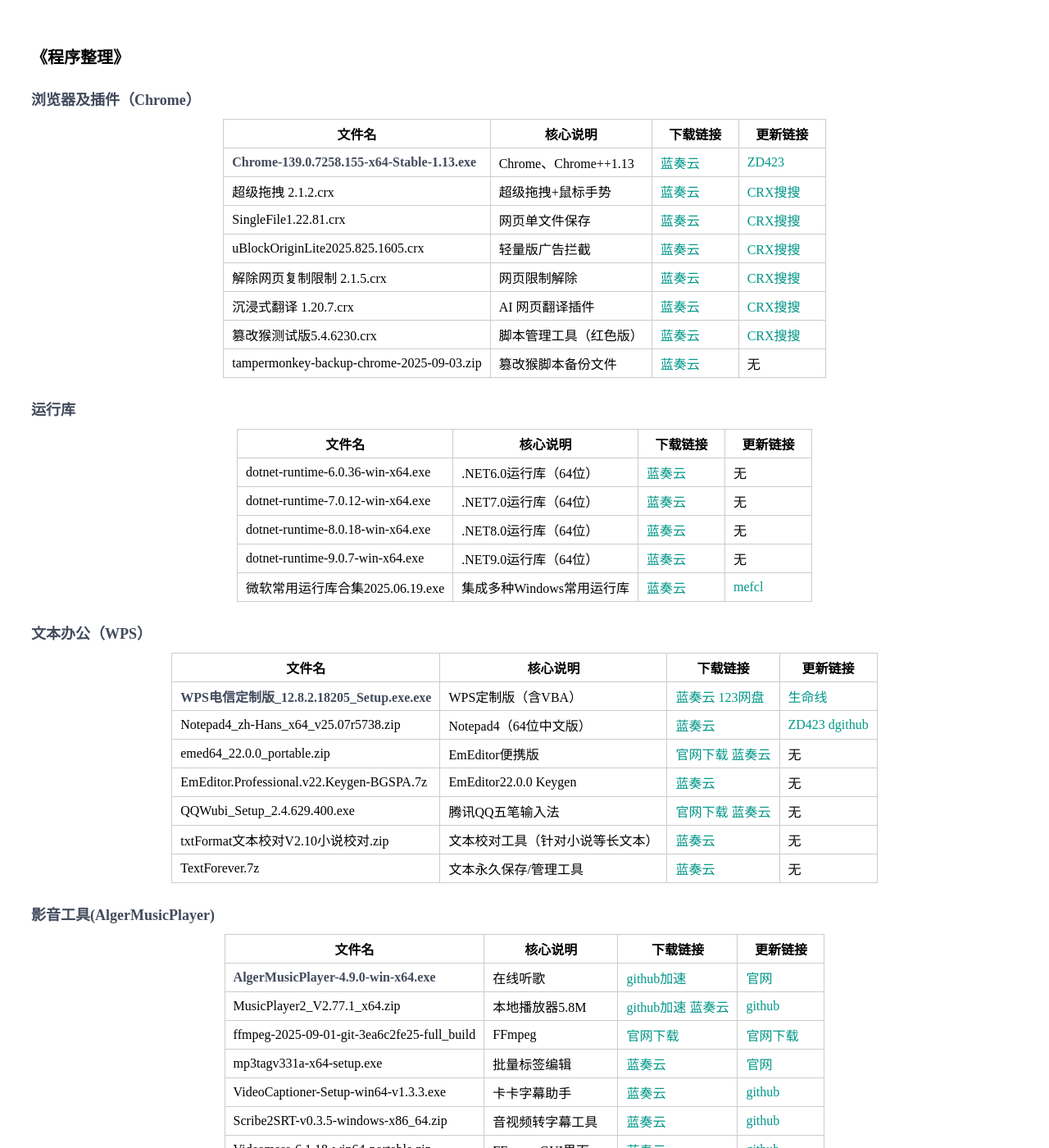
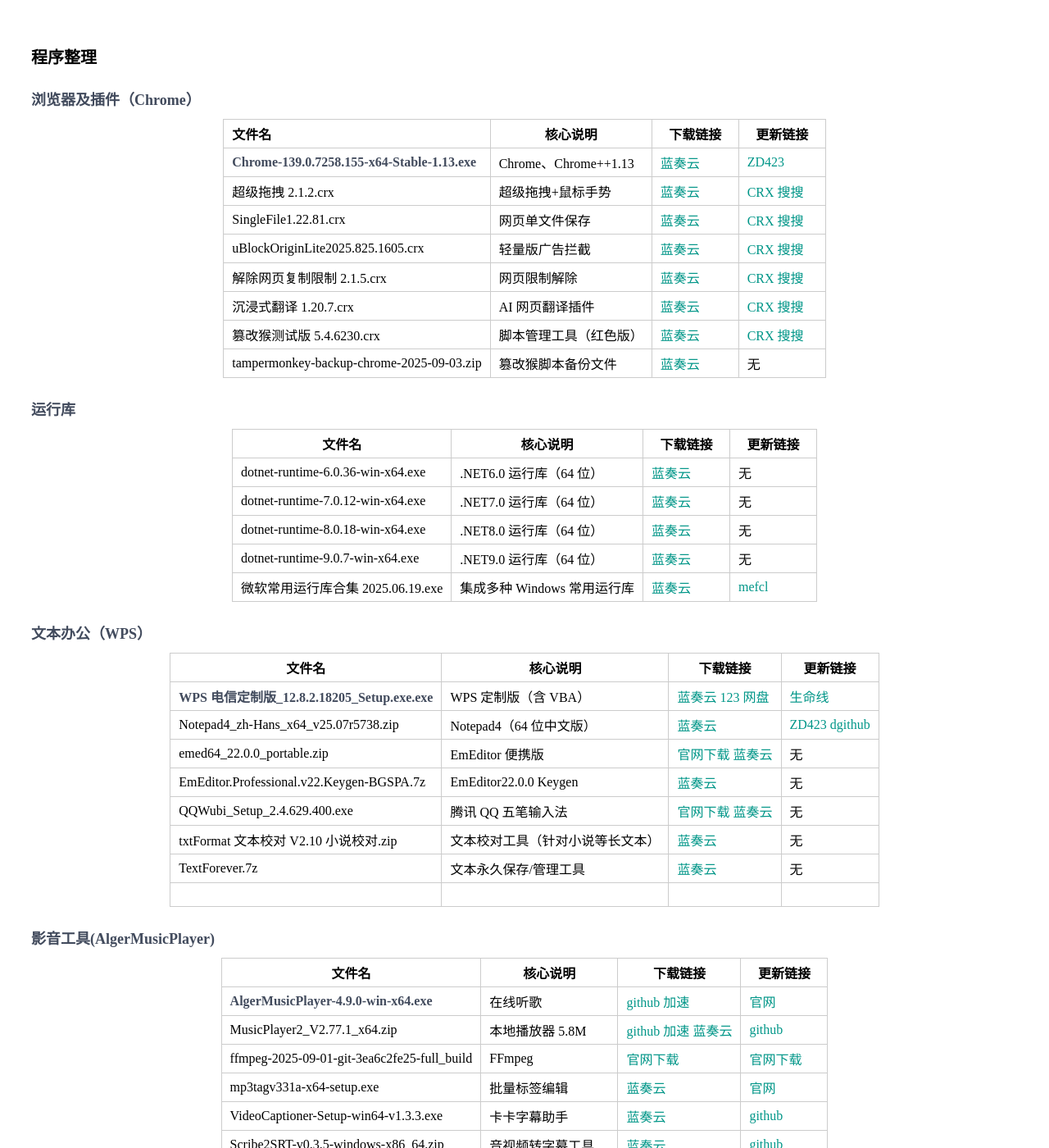
Before and after one commit to hincom/hincom.github.io, a Jekyll site: the page built from docs/程序整理.md, in a window 1280 px wide and 1400 px high. Shown: the whole window at 82% size. Built offline with Jekyll 4.4.1, drawn with Linux system fonts in a browser that asks for light colours; our own code applies the rules of GitHub Pages for plain Markdown files; some of the changed text lies outside the part shown.

```diff
--- a/docs/程序整理.md
+++ b/docs/程序整理.md
@@ -1,70 +1,71 @@
-## 《程序整理》
+## 程序整理
 
 ### 浏览器及插件（Chrome）
 
 | 文件名                                        | 核心说明               | 下载链接                                           | 更新链接                                                     |
-| --------------------------------------------- | ---------------------- | -------------------------------------------------- | ------------------------------------------------------------ |
+| :-------------------------------------------- | ---------------------- | -------------------------------------------------- | ------------------------------------------------------------ |
 | **Chrome-139.0.7258.155-x64-Stable-1.13.exe** | Chrome、Chrome++1.13   | [蓝奏云](https://423down.lanzouo.com/iAq1q34n8kih) | [ZD423](https://www.423down.com/791.html)                    |
-| 超级拖拽 2.1.2.crx                            | 超级拖拽+鼠标手势      | [蓝奏云](https://giakou.lanzoub.com/iRkOh356hw2b)  | [CRX搜搜](https://www.crxsoso.com/webstore/detail/jaikcnhlohebodlpkmjepipngegjbfpg) |
-| SingleFile1.22.81.crx                         | 网页单文件保存         | [蓝奏云](https://giakou.lanzoub.com/ioJ7q356hw0j)  | [CRX搜搜](https://www.crxsoso.com/webstore/detail/mpiodijhokgodhhofbcjdecpffjipkle) |
-| uBlockOriginLite2025.825.1605.crx             | 轻量版广告拦截         | [蓝奏云](https://giakou.lanzoub.com/iTogI356hwed)  | [CRX搜搜](https://www.crxsoso.com/webstore/detail/ddkjiahejlhfcafbddmgiahcphecmpfh) |
-| 解除网页复制限制 2.1.5.crx                    | 网页限制解除           | [蓝奏云](https://giakou.lanzoub.com/ic852356hwva)  | [CRX搜搜](https://www.crxsoso.com/webstore/detail/jhodmcfehicjonjdoljadkbkenaoehfm) |
-| 沉浸式翻译 1.20.7.crx                         | AI 网页翻译插件        | [蓝奏云](https://giakou.lanzoub.com/iUWWo356hwpe)  | [CRX搜搜](https://www.crxsoso.com/webstore/detail/bpoadfkcbjbfhfodiogcnhhhpibjhbnh) |
-| 篡改猴测试版5.4.6230.crx                      | 脚本管理工具（红色版） | [蓝奏云](https://giakou.lanzoub.com/iiNFc356hwih)  | [CRX搜搜](https://www.crxsoso.com/webstore/detail/gcalenpjmijncebpfijmoaglllgpjagf) |
+| 超级拖拽 2.1.2.crx                            | 超级拖拽+鼠标手势      | [蓝奏云](https://giakou.lanzoub.com/iRkOh356hw2b)  | [CRX 搜搜](https://www.crxsoso.com/webstore/detail/jaikcnhlohebodlpkmjepipngegjbfpg) |
+| SingleFile1.22.81.crx                         | 网页单文件保存         | [蓝奏云](https://giakou.lanzoub.com/ioJ7q356hw0j)  | [CRX 搜搜](https://www.crxsoso.com/webstore/detail/mpiodijhokgodhhofbcjdecpffjipkle) |
+| uBlockOriginLite2025.825.1605.crx             | 轻量版广告拦截         | [蓝奏云](https://giakou.lanzoub.com/iTogI356hwed)  | [CRX 搜搜](https://www.crxsoso.com/webstore/detail/ddkjiahejlhfcafbddmgiahcphecmpfh) |
+| 解除网页复制限制 2.1.5.crx                    | 网页限制解除           | [蓝奏云](https://giakou.lanzoub.com/ic852356hwva)  | [CRX 搜搜](https://www.crxsoso.com/webstore/detail/jhodmcfehicjonjdoljadkbkenaoehfm) |
+| 沉浸式翻译 1.20.7.crx                         | AI 网页翻译插件        | [蓝奏云](https://giakou.lanzoub.com/iUWWo356hwpe)  | [CRX 搜搜](https://www.crxsoso.com/webstore/detail/bpoadfkcbjbfhfodiogcnhhhpibjhbnh) |
+| 篡改猴测试版 5.4.6230.crx                     | 脚本管理工具（红色版） | [蓝奏云](https://giakou.lanzoub.com/iiNFc356hwih)  | [CRX 搜搜](https://www.crxsoso.com/webstore/detail/gcalenpjmijncebpfijmoaglllgpjagf) |
 | tampermonkey-backup-chrome-2025-09-03.zip     | 篡改猴脚本备份文件     | [蓝奏云](https://giakou.lanzoub.com/in818359rkza)  | 无                                                           |
 
 ### 运行库
 
-| 文件名                            | 核心说明                  | 下载链接                                                   | 更新链接                                                  |
-| --------------------------------- | ------------------------- | ---------------------------------------------------------- | --------------------------------------------------------- |
-| dotnet-runtime-6.0.36-win-x64.exe | .NET6.0运行库（64位）     | [蓝奏云](https://giakou.lanzoub.com/iBFQb356l4pa "蓝奏云") | 无                                                        |
-| dotnet-runtime-7.0.12-win-x64.exe | .NET7.0运行库（64位）     | [蓝奏云](https://giakou.lanzoub.com/i4ZT4356kzkf "蓝奏云") | 无                                                        |
-| dotnet-runtime-8.0.18-win-x64.exe | .NET8.0运行库（64位）     | [蓝奏云](https://giakou.lanzoub.com/i8F6S356l0xe "蓝奏云") | 无                                                        |
-| dotnet-runtime-9.0.7-win-x64.exe  | .NET9.0运行库（64位）     | [蓝奏云](https://giakou.lanzoub.com/ijVhW356l1zc "蓝奏云") | 无                                                        |
-| 微软常用运行库合集2025.06.19.exe  | 集成多种Windows常用运行库 | [蓝奏云](https://giakou.lanzoub.com/iDii3356l3wb "蓝奏云") | [mefcl](https://www.mefcl.com/yxk-dreamcast.html "mefcl") |
+| 文件名                            | 核心说明                    | 下载链接                                                   | 更新链接                                                  |
+| --------------------------------- | --------------------------- | ---------------------------------------------------------- | --------------------------------------------------------- |
+| dotnet-runtime-6.0.36-win-x64.exe | .NET6.0 运行库（64 位）     | [蓝奏云](https://giakou.lanzoub.com/iBFQb356l4pa "蓝奏云") | 无                                                        |
+| dotnet-runtime-7.0.12-win-x64.exe | .NET7.0 运行库（64 位）     | [蓝奏云](https://giakou.lanzoub.com/i4ZT4356kzkf "蓝奏云") | 无                                                        |
+| dotnet-runtime-8.0.18-win-x64.exe | .NET8.0 运行库（64 位）     | [蓝奏云](https://giakou.lanzoub.com/i8F6S356l0xe "蓝奏云") | 无                                                        |
+| dotnet-runtime-9.0.7-win-x64.exe  | .NET9.0 运行库（64 位）     | [蓝奏云](https://giakou.lanzoub.com/ijVhW356l1zc "蓝奏云") | 无                                                        |
+| 微软常用运行库合集 2025.06.19.exe | 集成多种 Windows 常用运行库 | [蓝奏云](https://giakou.lanzoub.com/iDii3356l3wb "蓝奏云") | [mefcl](https://www.mefcl.com/yxk-dreamcast.html "mefcl") |
 
 ### 文本办公（WPS）
 
-| 文件名                                        | 核心说明                         | 下载链接                                                     | 更新链接                                                     |
-| --------------------------------------------- | -------------------------------- | ------------------------------------------------------------ | ------------------------------------------------------------ |
-| **WPS电信定制版\_12.8.2.18205_Setup.exe.exe** | WPS定制版（含VBA）               | [蓝奏云](https://www.lanzn.com/iajaI2krbzne "蓝奏云") [123网盘](https://www.123865.com/s/2nzAjv-Wtzdv "123网盘") | [生命线](https://smxr.com/wps2023.html "生命线")             |
-| Notepad4_zh-Hans_x64_v25.07r5738.zip          | Notepad4（64位中文版）           | [蓝奏云](https://giakou.lanzoub.com/i9P28356v84d "蓝奏云")   | [ZD423](https://423down.lanzouo.com/b0f1cxv7a "ZD423") [dgithub](https://dgithub.xyz/zufuliu/notepad4/releases "dgithub") |
-| emed64_22.0.0_portable.zip                    | EmEditor便携版                   | [官网下载](https://download.emeditor.info/emed64_22.0.0_portable.zip "官方下载") [蓝奏云](https://giakou.lanzoub.com/iUhwf356ulpg "蓝奏云") | 无                                                           |
-| EmEditor.Professional.v22.Keygen-BGSPA.7z     | EmEditor22.0.0 Keygen            | [蓝奏云](https://giakou.lanzoub.com/iamib356ulqh "蓝奏云")   | 无                                                           |
-| QQWubi_Setup_2.4.629.400.exe                  | 腾讯QQ五笔输入法                 | [官网下载](https://cdn1.ime.sogou.com/QQWubi_Setup_2.4.629.400.exe "官网下载") [蓝奏云](https://giakou.lanzoub.com/i6Y44356vfne "蓝奏云") | 无                                                           |
-| txtFormat文本校对V2.10小说校对.zip            | 文本校对工具（针对小说等长文本） | [蓝奏云](https://giakou.lanzoub.com/igonB356vnyd "蓝奏云")   | 无                                                           |
-| TextForever.7z                                | 文本永久保存/管理工具            | [蓝奏云](https://giakou.lanzoub.com/i5n4N356vo0f "蓝奏云")   | 无                                                           |
+| 文件名                                         | 核心说明                         | 下载链接                                                     | 更新链接                                                     |
+| ---------------------------------------------- | -------------------------------- | ------------------------------------------------------------ | ------------------------------------------------------------ |
+| **WPS 电信定制版\_12.8.2.18205_Setup.exe.exe** | WPS 定制版（含 VBA）             | [蓝奏云](https://www.lanzn.com/iajaI2krbzne "蓝奏云")   [123 网盘](https://www.123865.com/s/2nzAjv-Wtzdv "123网盘") | [生命线](https://smxr.com/wps2023.html "生命线")             |
+| Notepad4_zh-Hans_x64_v25.07r5738.zip           | Notepad4（64 位中文版）          | [蓝奏云](https://giakou.lanzoub.com/i9P28356v84d "蓝奏云")   | [ZD423](https://423down.lanzouo.com/b0f1cxv7a "ZD423") [dgithub](https://dgithub.xyz/zufuliu/notepad4/releases "dgithub") |
+| emed64_22.0.0_portable.zip                     | EmEditor 便携版                  | [官网下载](https://download.emeditor.info/emed64_22.0.0_portable.zip "官方下载") [蓝奏云](https://giakou.lanzoub.com/iUhwf356ulpg "蓝奏云") | 无                                                           |
+| EmEditor.Professional.v22.Keygen-BGSPA.7z      | EmEditor22.0.0 Keygen            | [蓝奏云](https://giakou.lanzoub.com/iamib356ulqh "蓝奏云")   | 无                                                           |
+| QQWubi_Setup_2.4.629.400.exe                   | 腾讯 QQ 五笔输入法               | [官网下载](https://cdn1.ime.sogou.com/QQWubi_Setup_2.4.629.400.exe "官网下载") [蓝奏云](https://giakou.lanzoub.com/i6Y44356vfne "蓝奏云") | 无                                                           |
+| txtFormat 文本校对 V2.10 小说校对.zip          | 文本校对工具（针对小说等长文本） | [蓝奏云](https://giakou.lanzoub.com/igonB356vnyd "蓝奏云")   | 无                                                           |
+| TextForever.7z                                 | 文本永久保存/管理工具            | [蓝奏云](https://giakou.lanzoub.com/i5n4N356vo0f "蓝奏云")   | 无                                                           |
+|                                                |                                  |                                                              |                                                              |
 
 ### 影音工具(AlgerMusicPlayer)
 
-| 文件名                                      | 核心说明            | 下载链接                                                     | 更新链接                                                     |
-| ------------------------------------------- | ------------------- | ------------------------------------------------------------ | ------------------------------------------------------------ |
-| **AlgerMusicPlayer-4.9.0-win-x64.exe**      | 在线听歌            | [github加速](https://ghp.keleyaa.com/https://github.com/algerkong/AlgerMusicPlayer/releases/download/v4.9.0/AlgerMusicPlayer-4.9.0-win-x64.exe "github加速") | [官网](https://alger.fun/ "官网")                            |
-| MusicPlayer2_V2.77.1_x64.zip                | 本地播放器5.8M      | [github加速](https://ghp.keleyaa.com/https://github.com/zhongyang219/MusicPlayer2/releases/download/V2.77.1/MusicPlayer2_V2.77.1_x64.zip "github加速") [蓝奏云](https://giakou.lanzoub.com/iEsde356w00h "蓝奏云") | [github](https://github.com/zhongyang219/MusicPlayer2/releases "github") |
-| ffmpeg-2025-09-01-git-3ea6c2fe25-full_build | FFmpeg              | [官网下载](https://www.gyan.dev/ffmpeg/builds/ffmpeg-git-full.7z "官网下载") | [官网下载](https://www.gyan.dev/ffmpeg/builds/ffmpeg-git-full.7z "官网下载") |
-| mp3tagv331a-x64-setup.exe                   | 批量标签编辑        | [蓝奏云](https://giakou.lanzoub.com/izZJ1356ypaj "蓝奏云")   | [官网](https://www.mp3tag.de/en/download.html "官网")        |
-| VideoCaptioner-Setup-win64-v1.3.3.exe       | 卡卡字幕助手        | [蓝奏云](https://wwwm.lanzoue.com/ii14G2pdsbej "蓝奏云")     | [github](https://github.com/WEIFENG2333/VideoCaptioner/releases "github") |
-| Scribe2SRT-v0.3.5-windows-x86_64.zip        | 音视频转字幕工具    | [蓝奏云](https://giakou.lanzoub.com/iZvll35adg8b "蓝奏云")   | [github](https://github.com/cylind/scribe2srt "github")      |
-| Videomass-6.1.18-win64-portable.zip         | FFmpeg GUI界面      | [蓝奏云](https://giakou.lanzoub.com/ihceB3573odg "蓝奏云")   | [github](https://github.com/jeanslack/Videomass/releases "github") |
-| РotРlayer-250625(1.7.22569)-x64-Stable.exe  | PotPlayer视频播放器 | [蓝奏云](https://giakou.lanzoub.com/iTOeq35745gb "蓝奏云")   | [423down](https://www.423down.com/3050.html "423down")       |
+| 文件名                                      | 核心说明             | 下载链接                                                     | 更新链接                                                     |
+| ------------------------------------------- | -------------------- | ------------------------------------------------------------ | ------------------------------------------------------------ |
+| **AlgerMusicPlayer-4.9.0-win-x64.exe**      | 在线听歌             | [github 加速](https://ghp.keleyaa.com/https://github.com/algerkong/AlgerMusicPlayer/releases/download/v4.9.0/AlgerMusicPlayer-4.9.0-win-x64.exe "github加速") | [官网](https://alger.fun/ "官网")                            |
+| MusicPlayer2_V2.77.1_x64.zip                | 本地播放器 5.8M      | [github 加速](https://ghp.keleyaa.com/https://github.com/zhongyang219/MusicPlayer2/releases/download/V2.77.1/MusicPlayer2_V2.77.1_x64.zip "github加速") [蓝奏云](https://giakou.lanzoub.com/iEsde356w00h "蓝奏云") | [github](https://github.com/zhongyang219/MusicPlayer2/releases "github") |
+| ffmpeg-2025-09-01-git-3ea6c2fe25-full_build | FFmpeg               | [官网下载](https://www.gyan.dev/ffmpeg/builds/ffmpeg-git-full.7z "官网下载") | [官网下载](https://www.gyan.dev/ffmpeg/builds/ffmpeg-git-full.7z "官网下载") |
+| mp3tagv331a-x64-setup.exe                   | 批量标签编辑         | [蓝奏云](https://giakou.lanzoub.com/izZJ1356ypaj "蓝奏云")   | [官网](https://www.mp3tag.de/en/download.html "官网")        |
+| VideoCaptioner-Setup-win64-v1.3.3.exe       | 卡卡字幕助手         | [蓝奏云](https://wwwm.lanzoue.com/ii14G2pdsbej "蓝奏云")     | [github](https://github.com/WEIFENG2333/VideoCaptioner/releases "github") |
+| Scribe2SRT-v0.3.5-windows-x86_64.zip        | 音视频转字幕工具     | [蓝奏云](https://giakou.lanzoub.com/iZvll35adg8b "蓝奏云")   | [github](https://github.com/cylind/scribe2srt "github")      |
+| Videomass-6.1.18-win64-portable.zip         | FFmpeg GUI 界面      | [蓝奏云](https://giakou.lanzoub.com/ihceB3573odg "蓝奏云")   | [github](https://github.com/jeanslack/Videomass/releases "github") |
+| РotРlayer-250625(1.7.22569)-x64-Stable.exe  | PotPlayer 视频播放器 | [蓝奏云](https://giakou.lanzoub.com/iTOeq35745gb "蓝奏云")   | [423down](https://www.423down.com/3050.html "423down")       |
 
-### 图像OCR(Umi-OCR)
+### 图像 OCR(Umi-OCR)
 
-| 文件名                           | 核心说明               | 下载链接                                                     | 更新链接                                                     |
-| -------------------------------- | ---------------------- | ------------------------------------------------------------ | ------------------------------------------------------------ |
-| FSViewer 8.1（安装版）           | FastStone Image Viewer | [官网下载](https://www.faststonesoft.net/DN/FSViewerSetup81.exe "官网下载") | [apsgo](https://faststone-image-viewer.apsgo.cn/zh-cn "apsgo") |
-| FSViewer 8.1（便携版）           |                        | [官网下载](https://www.faststonesoft.net/DN/FSViewer81.zip "官网下载") | [apsgo](https://faststone-image-viewer.apsgo.cn/zh-cn "apsgo") |
-| FSViewer注册及关联设置.zip       | FSViewer注册及关联设置 | [蓝奏云](https://giakou.lanzoub.com/iChlF35750qh "蓝奏云")   | 无                                                           |
-| **Umi-OCR_Paddle_v2.1.5.7z.exe** | Umi-OCR文字识别工具    | [蓝奏云](https://hiroi-sora.lanzoul.com/s/umi-ocr "蓝奏云")  | [蓝奏云](https://hiroi-sora.lanzoul.com/s/umi-ocr "蓝奏云")  |
+| 文件名                           | 核心说明                | 下载链接                                                     | 更新链接                                                     |
+| -------------------------------- | ----------------------- | ------------------------------------------------------------ | ------------------------------------------------------------ |
+| FSViewer 8.1（安装版）           | FastStone Image Viewer  | [官网下载](https://www.faststonesoft.net/DN/FSViewerSetup81.exe "官网下载") | [apsgo](https://faststone-image-viewer.apsgo.cn/zh-cn "apsgo") |
+| FSViewer 8.1（便携版）           |                         | [官网下载](https://www.faststonesoft.net/DN/FSViewer81.zip "官网下载") | [apsgo](https://faststone-image-viewer.apsgo.cn/zh-cn "apsgo") |
+| FSViewer 注册及关联设置.zip      | FSViewer 注册及关联设置 | [蓝奏云](https://giakou.lanzoub.com/iChlF35750qh "蓝奏云")   | 无                                                           |
+| **Umi-OCR_Paddle_v2.1.5.7z.exe** | Umi-OCR 文字识别工具    | [蓝奏云](https://hiroi-sora.lanzoul.com/s/umi-ocr "蓝奏云")  | [蓝奏云](https://hiroi-sora.lanzoul.com/s/umi-ocr "蓝奏云")  |
 
 ### 下载传输
 
-| 文件名                                | 核心说明           | 下载链接                                                   | 更新链接                                                     |
-| ------------------------------------- | ------------------ | ---------------------------------------------------------- | ------------------------------------------------------------ |
-| 迅雷Thunder 12.4.4.3740.exe           | 迅雷12去广告精简版 | [蓝奏云](https://giakou.lanzoub.com/iLlIJ3577zgj "蓝奏云") | [52-映梓](https://www.52pojie.cn/thread-2052161-1-1.html "52-映梓") |
-| Lanzouyun-3.5.3-x64-win.7z            | 蓝奏云客户端       | [蓝奏云](https://giakou.lanzoub.com/iCTBe3575b3a "蓝奏云") | [dgithub](https://dgithub.xyz/chenhb23/lanzouyun-disk "dgithub") |
-| LocalSend-1.17.0-windows-x86-64.exe   | 本地文件传输工具   | [蓝奏云](https://giakou.lanzoub.com/iCTBe3575b3a "蓝奏云") | [官网](https://localsend.org/zh-CN/download "官网")          |
-| internet_download_manager_6.42.42.zip | idm                | [蓝奏云](https://giakou.lanzoub.com/ih85w357d6di "蓝奏云") | [俄罗斯大神网站](https://lrepacks.net/repaki-programm-dlya-interneta/56-internet-download-manager-repack.html "俄罗斯大神网站") |
+| 文件名                                | 核心说明             | 下载链接                                                   | 更新链接                                                     |
+| ------------------------------------- | -------------------- | ---------------------------------------------------------- | ------------------------------------------------------------ |
+| 迅雷 Thunder 12.4.4.3740.exe          | 迅雷 12 去广告精简版 | [蓝奏云](https://giakou.lanzoub.com/iLlIJ3577zgj "蓝奏云") | [52-映梓](https://www.52pojie.cn/thread-2052161-1-1.html "52-映梓") |
+| Lanzouyun-3.5.3-x64-win.7z            | 蓝奏云客户端         | [蓝奏云](https://giakou.lanzoub.com/iCTBe3575b3a "蓝奏云") | [dgithub](https://dgithub.xyz/chenhb23/lanzouyun-disk "dgithub") |
+| LocalSend-1.17.0-windows-x86-64.exe   | 本地文件传输工具     | [蓝奏云](https://giakou.lanzoub.com/iCTBe3575b3a "蓝奏云") | [官网](https://localsend.org/zh-CN/download "官网")          |
+| internet_download_manager_6.42.42.zip | idm                  | [蓝奏云](https://giakou.lanzoub.com/ih85w357d6di "蓝奏云") | [俄罗斯大神网站](https://lrepacks.net/repaki-programm-dlya-interneta/56-internet-download-manager-repack.html "俄罗斯大神网站") |
 
 ### 单文件
 
```
Also changed, not shown: other parts of docs/程序整理.md (+19 -20 lines).
